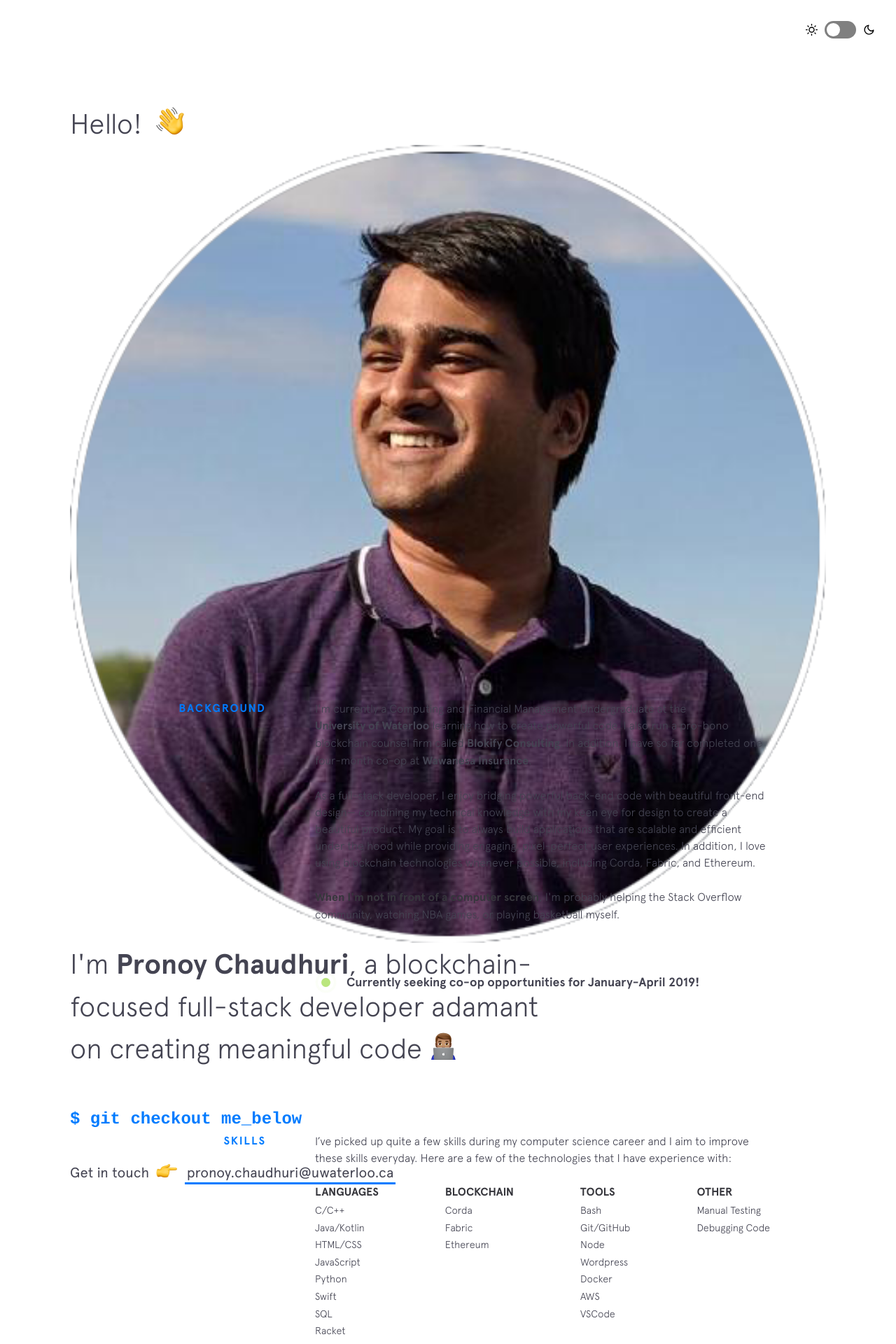
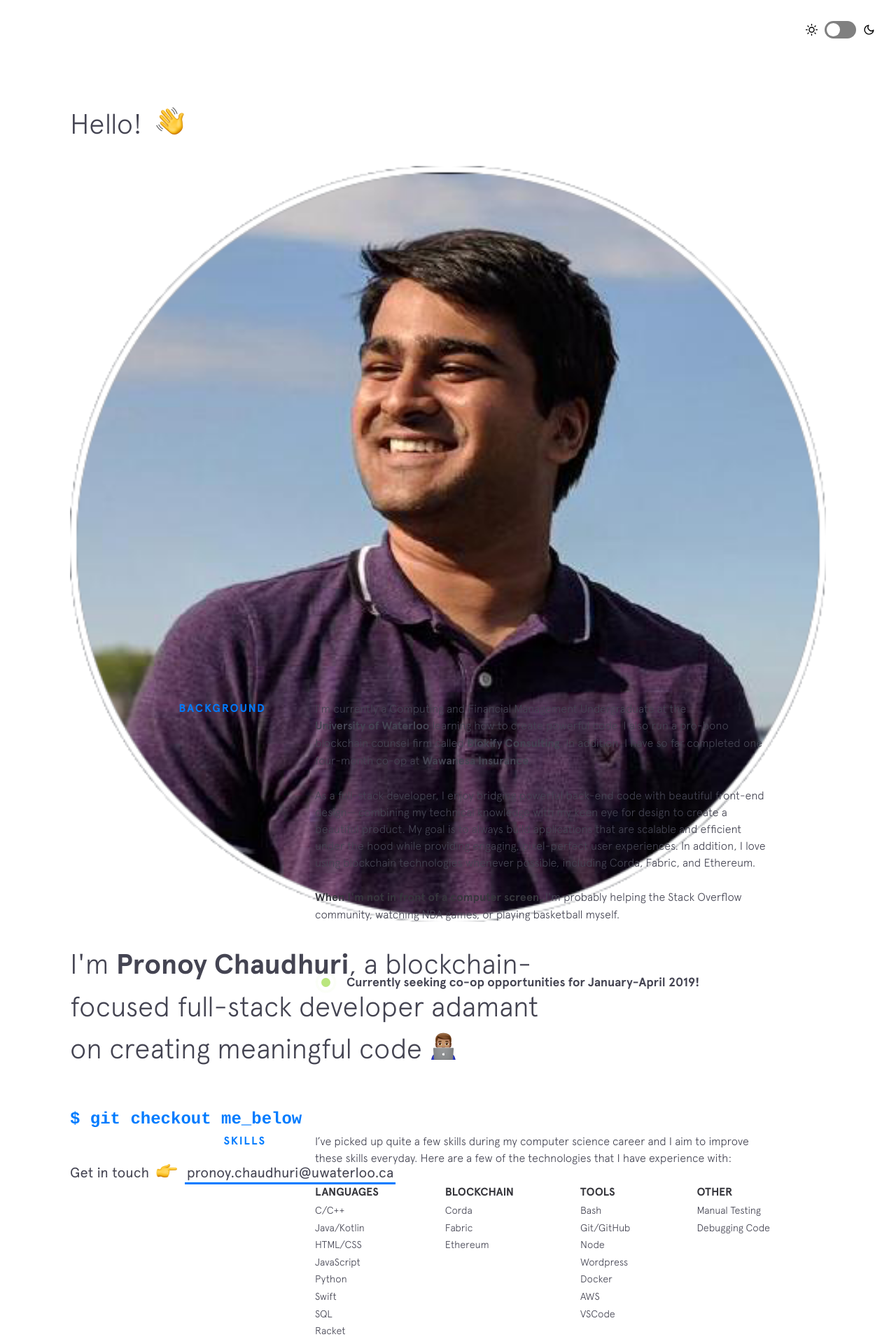
Before and after one commit to PronoyC/pronoyc.github.io, a Jekyll site: the page built from index.html, in a window 1280 px wide. Shown: the top 1920 px of the page at 70% size. Built offline with Jekyll 4.4.1, drawn with Linux system fonts in a browser that asks for light colours; nearby versions of some CDN libraries.

Commit message:
Update intro.html

```diff
--- a/_includes/intro.html
+++ b/_includes/intro.html
@@ -1,7 +1,7 @@
 <header class="intro">
   <h1 class="intro__hello">Hello!
     <span class="emoji wave-hand animated"></span>
-    <img src="img/headshot.png" alt="" height="100%" width="100%"></img>
+    <img src="img/headshot.png" alt="" style="height: 100%; width: 100%; object-fit: contain"></img>
   </h1>
 
   <h2 class="intro__tagline">I'm
```
